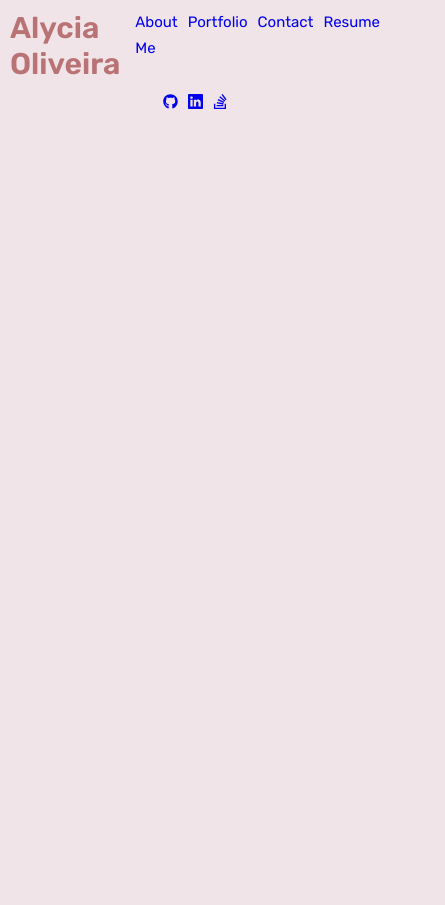
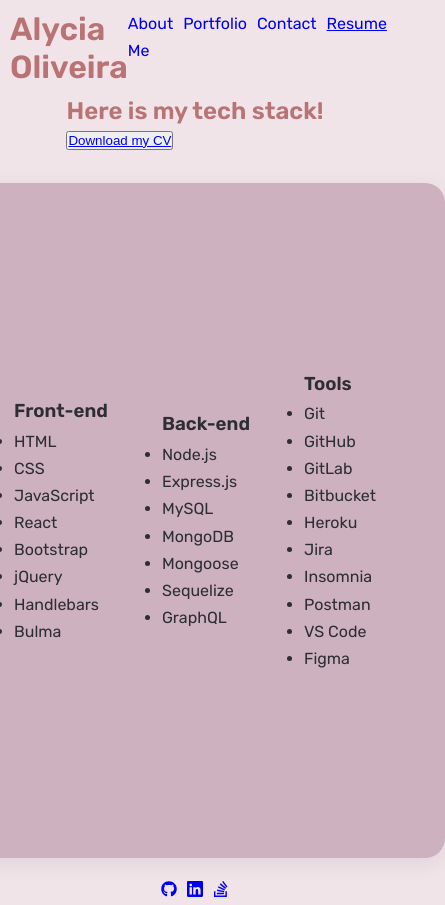
Before and after one commit to 1alyciaoliveira/ReactPortfolio, a React (Create React App) app: page /resume in a window 390 px wide. Shown: the whole page, 445 px wide, since content can reach past the window. Before the commit the page ends 844 px from the top, so only its background shows below. Built offline with nearby package versions, Linux system fonts and the light colour scheme.

Commit message:
fixing App to render Resume section + css

```diff
--- a/src/App.js
+++ b/src/App.js
@@ -4,6 +4,7 @@
 import Footer from './components/contact/Footer';
 import Portfolio from './components/project/Portfolio';
 import ContactMe from './components/contact/ContactMe';
+import Resume from './components/resume/Resume';
 import { BrowserRouter as Router, Routes, Route } from 'react-router-dom';
 
 function App() {
@@ -16,6 +17,7 @@
           <Route exact path='/about-me' element={<AboutMe />} />
           <Route exact path='/portfolio' element={<Portfolio />} />
           <Route exact path='/contact' element={<ContactMe />} />
+          <Route exact path='/resume' element={<Resume />} />
         </Routes>
         <Footer />
       </Router>
--- a/src/index.css
+++ b/src/index.css
@@ -29,15 +29,12 @@
   box-sizing: border-box;
 }
 
-body, button, input, textarea {
-  font-family: var(--body-font);
-  font-size: var(--regular-font-size);
-}
-
 body {
   background-color: var(--dominant-color);
   line-height: 1.7;
   color: var(--text-color);
+  font-family: var(--body-font);
+  font-size: var(--regular-font-size);
 }
 
 h1, h2, h4 {
@@ -45,16 +42,6 @@
   font-weight: var(--font-semibold);
   line-height: 1.2;
 }
-
-ul {
-  list-style: none;
-}
-
-a {
-  text-decoration: none;
-}
-
-
 
 .container {
   width: 95vw;
@@ -70,38 +57,6 @@
   align-content: center;
 }
 
-
-.section-title {
-  font-size: var(--h1-font-size);
-  margin-left: var(--medium-font-size);
-  font-weight: var(--font-bold);
-  position: relative;
-  margin-bottom: 3.75rem;
-}
-
-.section-title::before {
-  content: '';
-  background: url();
-  height: 2.25rem;
-  width: 2.25rem;
-  position: absolute;
-  left: -0.875rem;
-  top: -0.875rem;
-}
-
-
-
-@media screen and (max-width: 1024px) {
-  :root {
-    --h1-font-size: 1.75rem;
-    --h2-font-size: 1.25rem;
-    --h3-font-size: 1rem;
-    --regular-font-size: 0.938rem;
-    --medium-font-size: 0.813rem;
-    --smaller-font-size: 0.55rem;
-  }
-}
-
 .header {
   display: flex;
   justify-content: space-between;
@@ -112,13 +67,15 @@
   display: flex;
   flex-direction: row;
   gap: 10px;
+  list-style: none;
 }
 
-#contact-me {
-  display:flex;
-  flex-direction: row;
-  justify-content: center;
-  gap: 10px;
+.header ul li .nav-link {
+  text-decoration: none;
+}
+
+.header ul .nav-link.active {
+  text-decoration: underline;
 }
 
 .portfolio {
@@ -136,10 +93,7 @@
   display: flex;
   flex-wrap: wrap;
   justify-content: space-evenly;
-}
-
-project img {
-  width: 200px;
+  align-items: flex-end;
 }
 
 project {
@@ -147,6 +101,24 @@
   flex-direction: column;
   flex-wrap: wrap;
   width: 400px;
+  gap: 10px;
+}
+
+project img {
+  width: 200px;
+}
+
+project a {
+  text-decoration: none;
+  color: var(--contrast-color);
+  font-weight: var(--font-semibold);
+}
+
+#contact-me {
+  display:flex;
+  flex-direction: row;
+  justify-content: center;
+  gap: 10px;
 }
 
 .container-contact {
@@ -193,3 +165,25 @@
   color: var(--contrast-color);
   border: 1px solid var(--contrast-color);
 }
+
+.container-resume {
+  display: flex;
+  flex-direction: column;
+  align-items: center;
+  gap: 10px;
+}
+
+.container-resume .resume-item {
+  display: flex;
+  flex-direction: row;
+  background-color: var(--second-color);
+  width: 500px;
+  align-items: center;
+  padding-left: 15px;
+  padding-right: 15px;
+  margin: 20px auto;
+  height: 80vh;
+  justify-content: space-evenly;
+  border-radius: var(--border-radius);
+  box-shadow: var(--shadow);
+}
```
